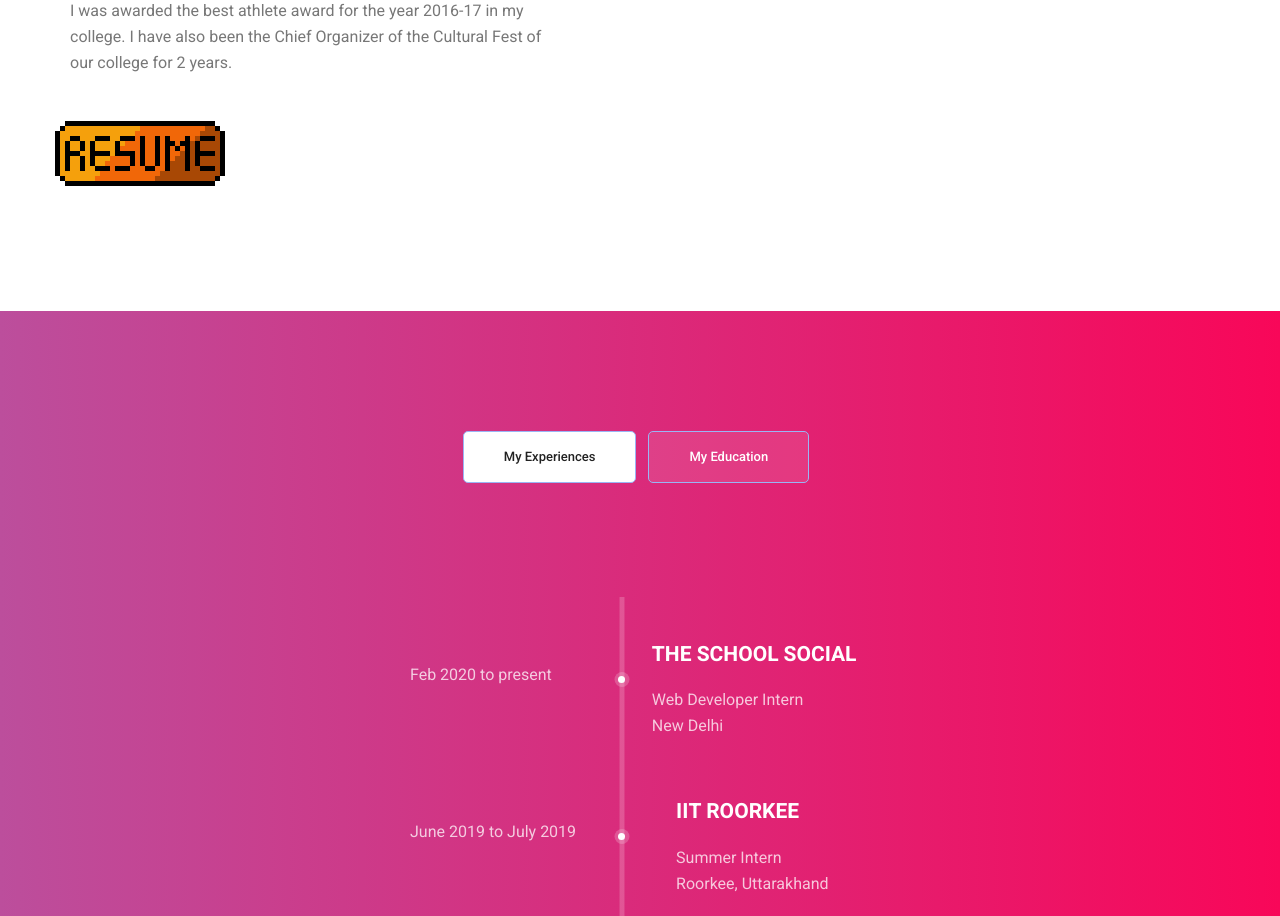
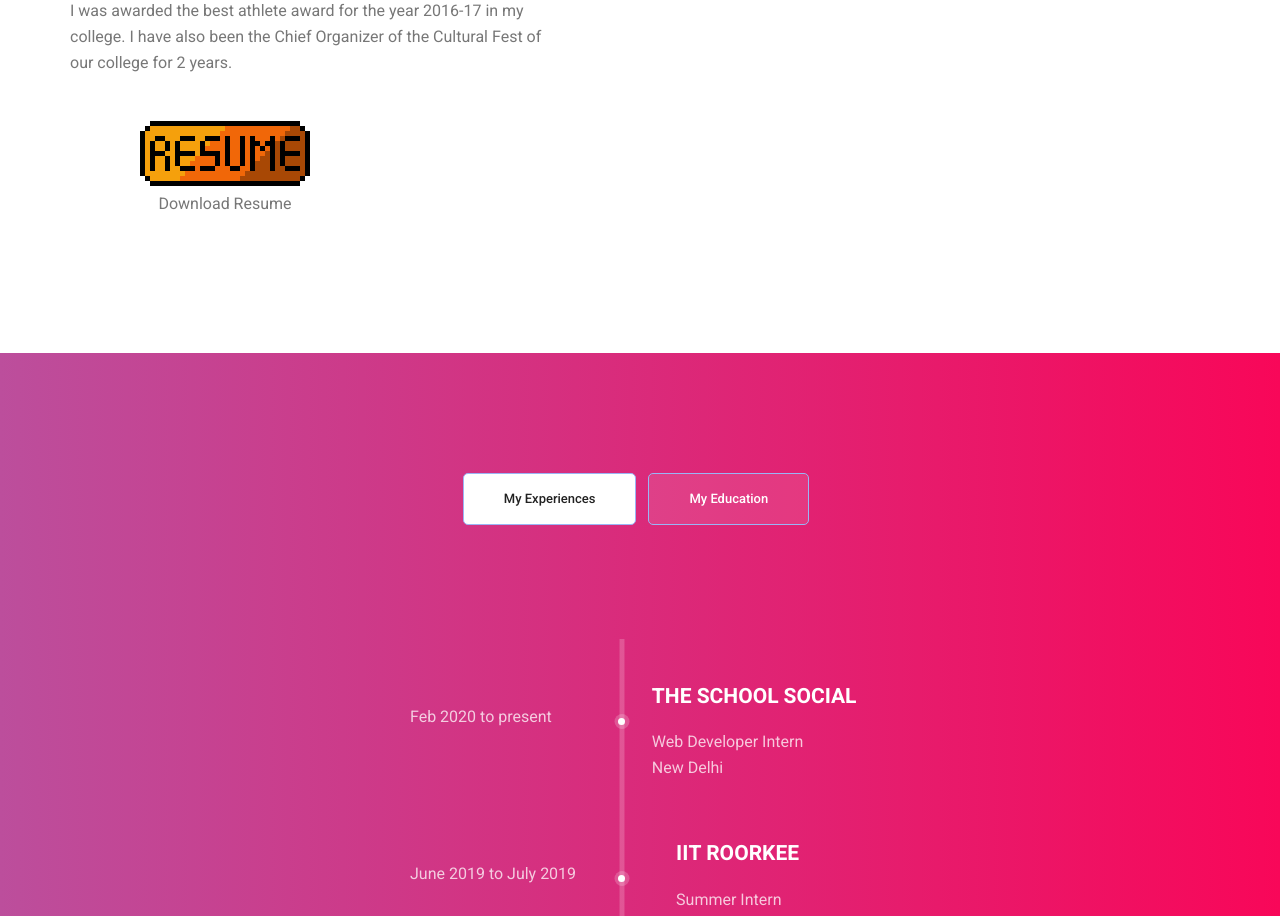
Before and after one commit to hemlathapandey3/My_Website, a plain HTML site: page index.html in a window 1280 px wide. Shown: the part 1502-2418 px from the top of the page. Drawn offline with Linux system fonts and the light colour scheme.

Commit message:
Update index.html

```diff
--- a/index.html
+++ b/index.html
@@ -153,10 +153,10 @@
 							</div>
         				</div>
         			</div>
-
+				<center>
 				<a href="img/Resume.pdf" download>
   <img src="img/download resume.png" alt="resume" width="50%" >
-</a>
+					</a><p>Download Resume</p></center>
         		</div>
         	</div>
         </section>
```
